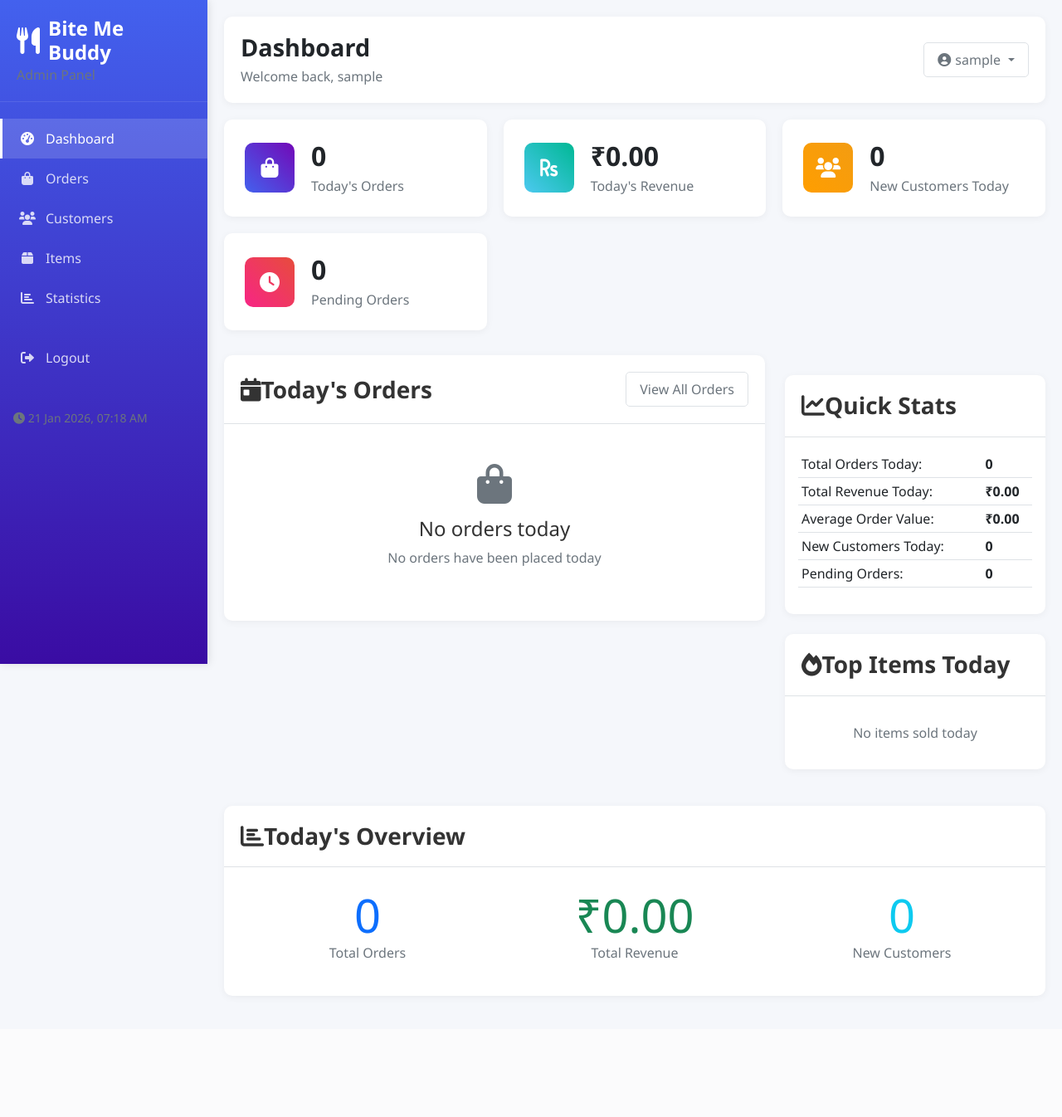
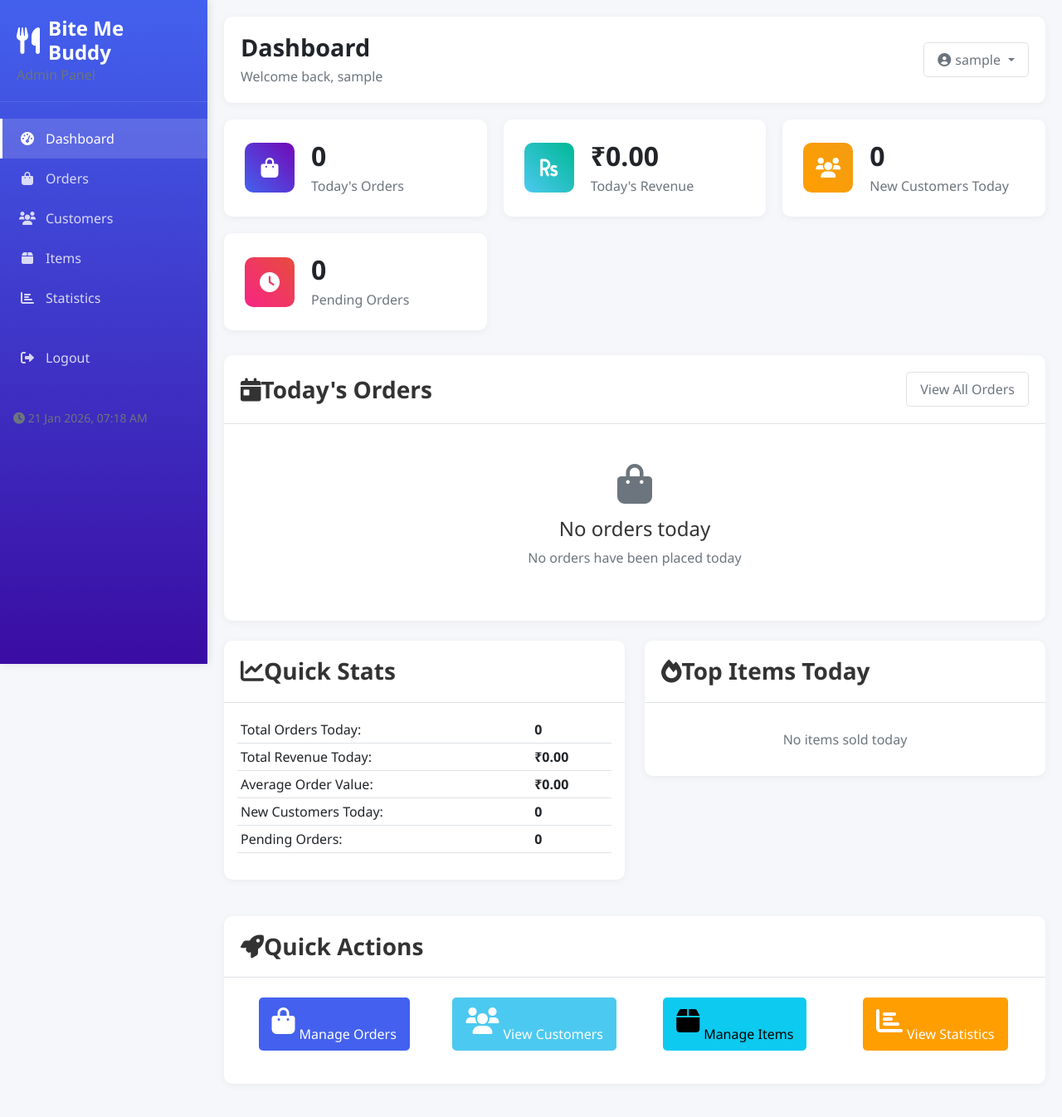
Before and after one commit to my-bmb/BMB.order.management.admin., a Flask app: page /admin/dashboard in a window 1280 px wide. Shown: the whole page at 83% size. Before the commit the page ends 1202 px from the top, so only its background shows below. Run offline with Flask 3, Linux system fonts and the light colour scheme; the visitor is signed in with stand-in values (Sample User, id 1); some libraries are stand-ins or nearby versions.

Commit message:
Update dashboard.html

```diff
--- a/templates/dashboard.html
+++ b/templates/dashboard.html
@@ -49,10 +49,8 @@
     </div>
 </div>
 
-<div class="row">
 <!-- Today's Orders -->
-    <div class="col-lg-8">
-        <div class="table-container">
+<div class="table-container mt-4">
     <div class="table-header">
         <h3><i class="fas fa-calendar-day mr-2"></i>Today's Orders</h3>
         <div class="table-actions">
@@ -100,18 +98,18 @@
                         </td>
                         <td>
                             <div class="btn-group btn-group-sm">
-                                        <button class="btn btn-outline view-order-details"
-                                                data-order-id="{{ order.order_id }}"
+                                <button class="btn btn-outline"
+                                        onclick="alert('Order Details: #{{ order.order_id }}')"
                                         data-toggle="tooltip" title="View Details">
                                     <i class="fas fa-eye"></i>
                                 </button>
-                                        <button class="btn btn-outline view-payment-details"
-                                                data-order-id="{{ order.order_id }}"
+                                <button class="btn btn-outline"
+                                        onclick="alert('Payment Details: #{{ order.order_id }}')"
                                         data-toggle="tooltip" title="Payment">
                                     <i class="fas fa-credit-card"></i>
                                 </button>
-                                        <button class="btn btn-outline view-customer-details"
-                                                data-order-id="{{ order.order_id }}"
+                                <button class="btn btn-outline"
+                                        onclick="alert('Customer Details: {{ order.user_name }}')"
                                         data-toggle="tooltip" title="Customer">
                                     <i class="fas fa-user"></i>
                                 </button>
@@ -130,11 +128,11 @@
         </div>
     {% endif %}
 </div>
-    </div>
 
 <!-- Quick Stats -->
-    <div class="col-lg-4">
-        <div class="table-container mt-4">
+<div class="row mt-4">
+    <div class="col-lg-6">
+        <div class="table-container">
             <div class="table-header">
                 <h3><i class="fas fa-chart-line mr-2"></i>Quick Stats</h3>
             </div>
@@ -163,17 +161,20 @@
                 </table>
             </div>
         </div>
+    </div>
 
-        <div class="table-container mt-4">
+    <div class="col-lg-6">
+        <div class="table-container">
             <div class="table-header">
                 <h3><i class="fas fa-fire mr-2"></i>Top Items Today</h3>
             </div>
             <div class="p-3">
-                {% if stats.top_items %}
+                {% if stats.top_items and stats.top_items|length > 0 %}
                     {% for item in stats.top_items[:5] %}
                     <div class="d-flex justify-content-between align-items-center mb-2">
                         <div>
                             <strong>{{ item.item_name[:20] }}{% if item.item_name|length > 20 %}...{% endif %}</strong>
+                            <small class="d-block text-muted">{{ item.item_type }}</small>
                         </div>
                         <div class="text-right">
                             <span class="badge badge-primary">{{ item.total_quantity }} sold</span><br>
@@ -192,26 +193,38 @@
     </div>
 </div>
 
-<!-- Simple Stats -->
+<!-- Admin Actions -->
 <div class="row mt-4">
     <div class="col-lg-12">
         <div class="table-container">
             <div class="table-header">
-                <h3><i class="fas fa-chart-bar mr-2"></i>Today's Overview</h3>
+                <h3><i class="fas fa-rocket mr-2"></i>Quick Actions</h3>
             </div>
             <div class="p-4">
                 <div class="row">
-                    <div class="col-md-4 text-center">
-                        <div class="display-4 text-primary">{{ today_stats.total_orders or 0 }}</div>
-                        <p class="text-muted">Total Orders</p>
+                    <div class="col-md-3 text-center mb-3">
+                        <a href="{{ url_for('admin_orders') }}" class="btn btn-primary btn-block">
+                            <i class="fas fa-shopping-bag fa-2x mb-2"></i><br>
+                            Manage Orders
+                        </a>
                     </div>
-                    <div class="col-md-4 text-center">
-                        <div class="display-4 text-success">{{ format_currency(today_stats.total_revenue or 0) }}</div>
-                        <p class="text-muted">Total Revenue</p>
+                    <div class="col-md-3 text-center mb-3">
+                        <a href="{{ url_for('admin_customers') }}" class="btn btn-success btn-block">
+                            <i class="fas fa-users fa-2x mb-2"></i><br>
+                            View Customers
+                        </a>
                     </div>
-                    <div class="col-md-4 text-center">
-                        <div class="display-4 text-info">{{ customer_stats.new_customers or 0 }}</div>
-                        <p class="text-muted">New Customers</p>
+                    <div class="col-md-3 text-center mb-3">
+                        <a href="{{ url_for('admin_items') }}" class="btn btn-info btn-block">
+                            <i class="fas fa-box fa-2x mb-2"></i><br>
+                            Manage Items
+                        </a>
+                    </div>
+                    <div class="col-md-3 text-center mb-3">
+                        <a href="{{ url_for('admin_statistics') }}" class="btn btn-warning btn-block">
+                            <i class="fas fa-chart-bar fa-2x mb-2"></i><br>
+                            View Statistics
+                        </a>
                     </div>
                 </div>
             </div>
```
Lines whose indentation alone changed are shown as unchanged.
